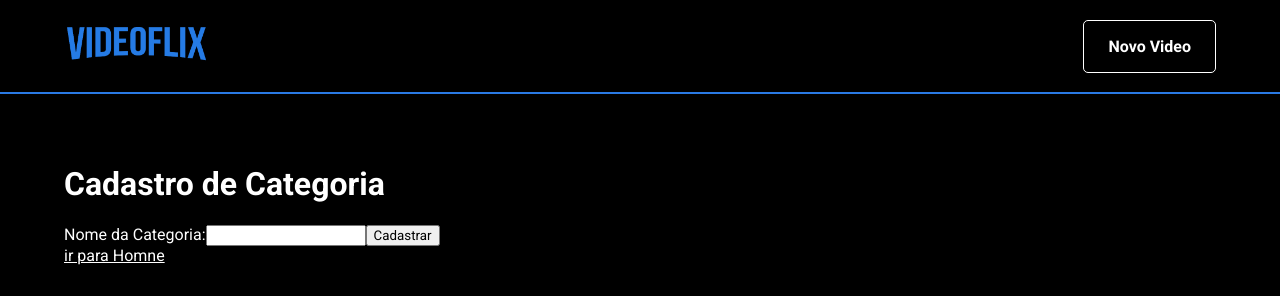
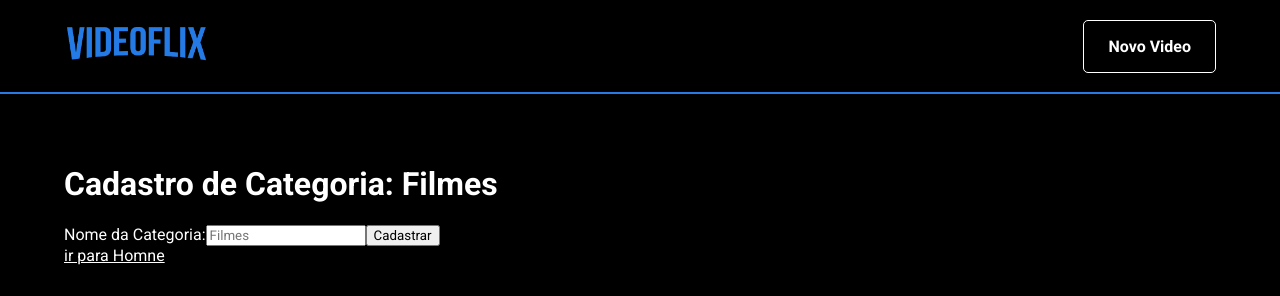
Before and after one commit to RicardoBaltazar/videoflix-projeto-reactJs, a React (Create React App) app in the folder videoflix/: page /cadastro/categoria in a window 1280 px wide. Shown: the top 296 px of the page. Built offline with nearby package versions, Linux system fonts and the light colour scheme.

Commit message:
criando state

```diff
--- a/videoflix/src/pages/cadastro/categoria/index.jsx
+++ b/videoflix/src/pages/cadastro/categoria/index.jsx
@@ -1,20 +1,26 @@
-import React from 'react'
+import React, { useState } from 'react'
 
 import PageDefault from '../../../components/pageDefault'
 import { Link } from 'react-router-dom'
 
 
 export default function CadastroCategoria() {
+
+    const [ nomeDaCategoria, setNomeCategoria ] = useState('Filmes')
+
+
     return (
         <>
             <PageDefault>
-            <h1>Cadastro de Categoria</h1>
+                <h1>Cadastro de Categoria: {nomeDaCategoria}</h1>
 
                 <form>
                     <label>
                         Nome da Categoria:
-                <input
-                    type="text"
+                        <input type="text"  placeholder={nomeDaCategoria}
+                        onChange={function handler(infoEvento){
+                            setNomeCategoria(infoEvento.target.value)
+                        }}
                         />
                     </label>
 
```
Lines whose indentation alone changed are shown as unchanged.
